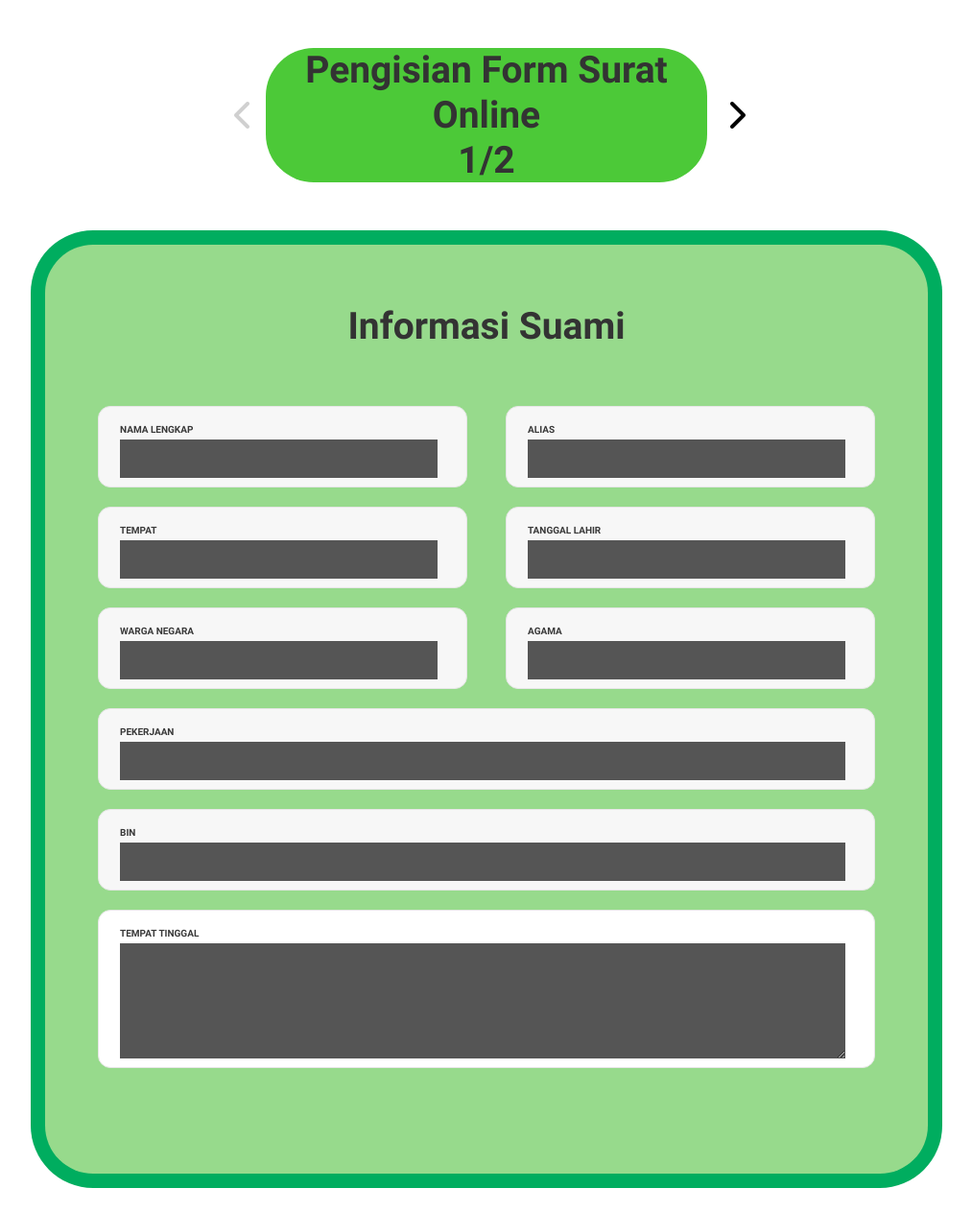
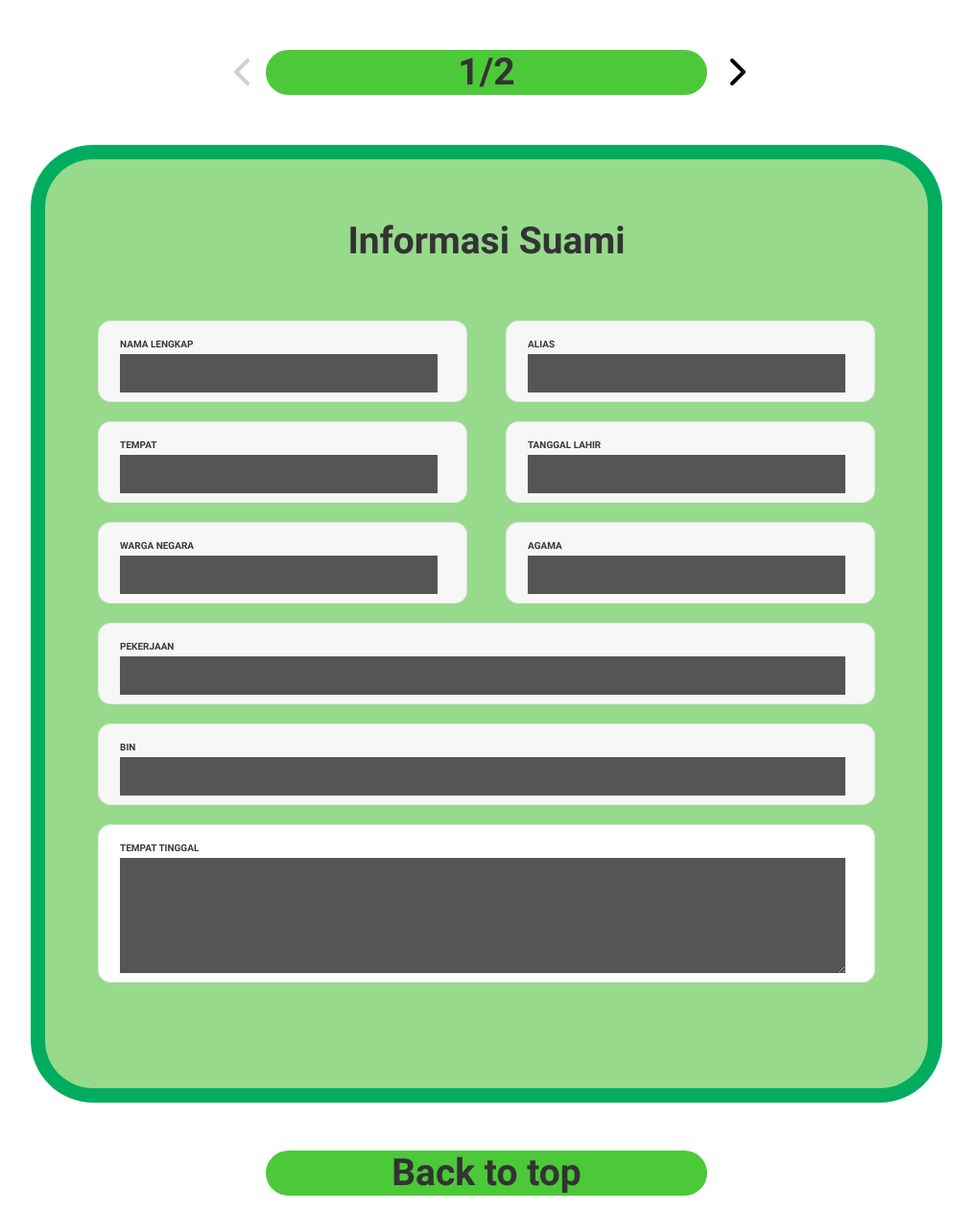
Before and after one commit to AquaTech101/WebKUA, a PHP site: page /Form.php in a window 1280 px wide. Shown: the top 1263 px of the page at 96% size, without its empty margins (133-1146 px from the left). Run offline with PHP 8.4, Linux system fonts and the light colour scheme; data that the repository does not hold is empty; some libraries are stand-ins or nearby versions.

Commit message:
ubah tampilan

```diff
--- a/Form.php
+++ b/Form.php
@@ -17,7 +17,7 @@
         <button class="btn" id="before" onclick="nextPrev(-1)"><i class="fas fa-chevron-left m-l-7" style="font-size:32px"></i></button>
         <div class="form-outer-wrap">
             <span name="top" style="margin-top: 0%;" class="form-outer-title">
-            Pengisian Form Surat Online
+            <!-- Pengisian Form Persetujuan Mempelai -->
             </span>
             <span name="top" id="name" style="margin-top: 0%;" class="form-outer-title">
             <?php echo $_POST["selectedOps"]; ?>
@@ -164,9 +164,9 @@
 						</span>
 					</button>
                 </div>
-            </div> -->
+            </div>
 
-            <!-- <div class="form tab">
+            <div class="form tab">
                 <span class="form-title">
                 Informasi Ibu
                 </span>
@@ -263,11 +263,9 @@
                 </div>
 
                 <div class="wrap-nikah bg1">
-                    <span class="label-nikah">Bin</span>
-                    <input disabled class="nikah KAU PM KTOT SIOT SKK" type="text" name="pekerjaan-suami" placeholder="">
+                    <span id="4G-SKK" class="label-nikah">Bin</span>
+                    <input disabled class="nikah PM SKK" type="text" name="bin-suami" placeholder="">
                 </div>
-
-
 
 
 
@@ -329,7 +327,7 @@
                     <input disabled class="nikah KAU PM KTOT SIOT SKK" type="text" name="pekerjaan-istri" placeholder="">
                 </div>
 
-                <div class="wrap-nikah bg1 rs1-wrap-nikah">
+                <div class="wrap-nikah bg1">
                     <span id="3G-SKK" class="label-nikah">Binti</span>
                     <input disabled class="nikah PM SKK" type="text" name="binti-istri" placeholder="">
                 </div>
--- a/index.php
+++ b/index.php
@@ -64,7 +64,7 @@ if(!isset($_SESSION["loggedin"]) || $_SESSION["loggedin"] !== true){
             <div class="wrap-nikah nikah-select bg1">
               <span class="label-nikah">Jenis Surat</span>
               <div>
-                <input type="hidden" name="selectedOps" value="PM">
+                <input type="hidden" name="selectedOps" value="Form Persetujuan Mempelai">
                 <span class="form-control">Persetujuan Mempelai</span>
               </div>
             </div>
--- a/js/main.js
+++ b/js/main.js
@@ -45,7 +45,7 @@ function selectedOption() {
             z[i].style.background = "transparent";
         }
 
-    } else if (y == "PM") {
+    } else if (y == "Form Persetujuan Mempelai") {
         document.getElementById("tipe").value = "Surat Persetujuan Mempelai"
         z = document.getElementsByClassName("PM");
         for (i = 0; i < 18; i++) {
```
